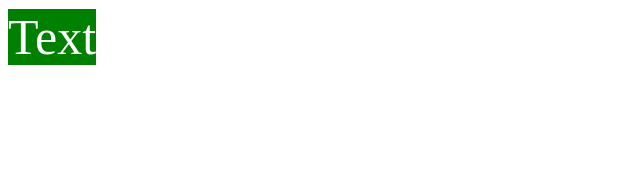
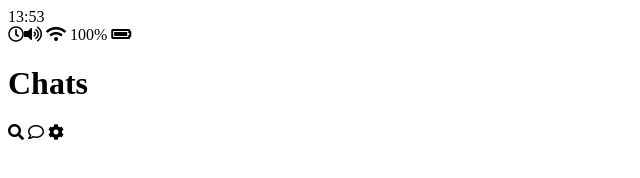
Before and after one commit to kkho5555/Kakao-Clone, a plain HTML site: page index.html in a window 1280 px wide. Shown: the whole page, without its empty margins (0-640 px from the left). Drawn offline with Linux system fonts and the light colour scheme.

Commit message:
Make header_icon

```diff
--- a/index.html
+++ b/index.html
@@ -1,22 +1,38 @@
+<!DOCTYPE html>
 <html lang="en">
     <head>
         <meta charset="UTF-8" />
         <meta name="viewport" content="width=device-width, initial-scale=1.0" />
-        <title>Document</title>
-        <style>
-            .box {
-                font-size: 50px;
-                background-color: green;
-                color: white;
-                transition: all 0.5s ease-in-out;
-            }
-            .box:hover {
-                background-color: red;
-                color: blue;
-            }
-        </style>
+        <title>Chats | Kakao Clone</title>
+        <link
+            rel="stylesheet"
+            href="https://use.fontawesome.com/releases/v5.13.0/css/all.css"
+            integrity="sha384-Bfad6CLCknfcloXFOyFnlgtENryhrpZCe29RTifKEixXQZ38WheV+i/6YWSzkz3V"
+            crossorigin="anonymous"
+        />
     </head>
     <body>
-        <span class="box">Text</span>
+        <div class="status-bar">
+            <div class="status-bar__column">
+                <span class="status-bar__clock">13:53</span>
+            </div>
+            <div class="status-bar__column">
+                <i class="far fa-clock"></i><i class="fas fa-volume-up"></i>
+                <i class="fas fa-wifi"></i>
+                <span class="status-bar__battery-level">100%</span>
+                <i class="fas fa-battery-full"></i>
+            </div>
+        </div>
+
+        <header class="header">
+            <div class="header__heador-column">
+                <h1 class="header__title">Chats</h1>
+            </div>
+            <div class="header__heador-column">
+                <span class="header__icon"><i class="fas fa-search"></i></span>
+                <span class="header__icon"><i class="far fa-comment"></i></span>
+                <span class="header__icon"><i class="fas fa-cog"></i></span>
+            </div>
+        </header>
     </body>
 </html>
```
Also changed, not shown: find.html (added), friends.html (added), more.html (added), setting.html (added).
